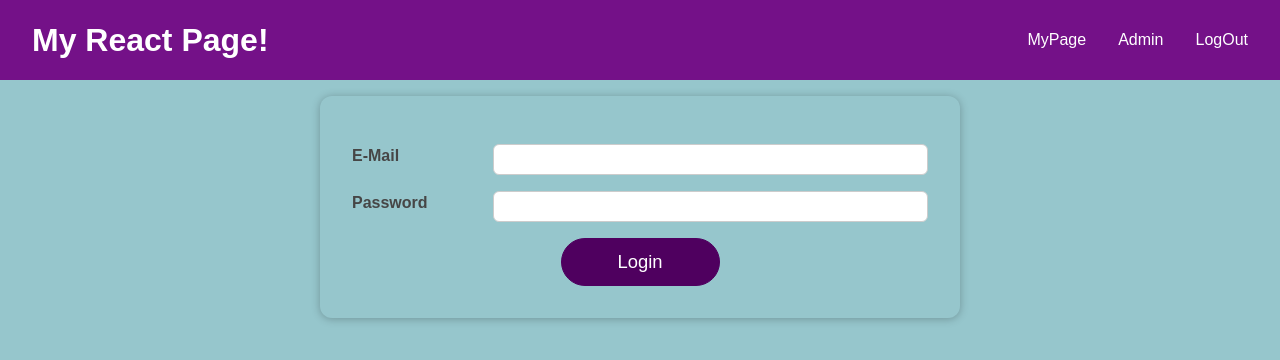
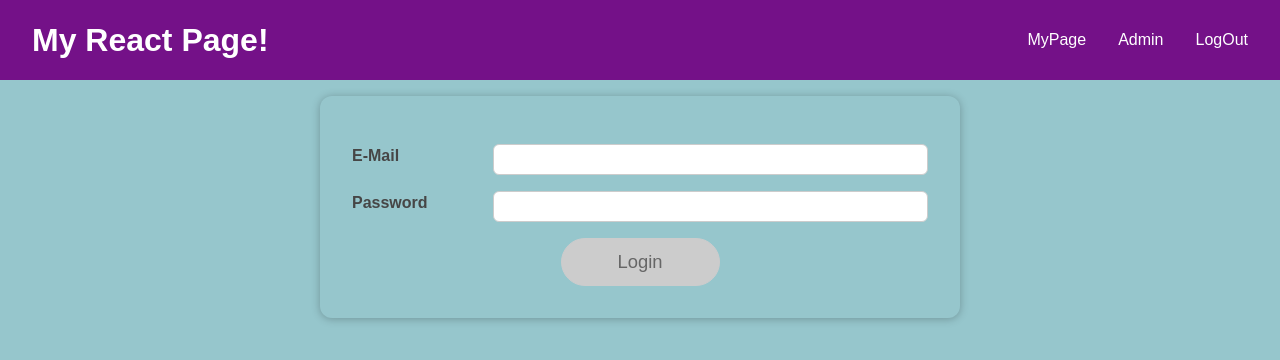
Before and after one commit to ckk914/reactStudy, a React (Create React App) app: page / in a window 1280 px wide. Shown: the top 360 px of the page. Built offline with nearby package versions, Linux system fonts and the light colour scheme.

Commit message:
# 주석 추가

```diff
--- a/src/components/UI/Button.js
+++ b/src/components/UI/Button.js
@@ -1,9 +1,14 @@
 import React from "react";
 import styles from "./Button.module.css";
 
-const Button = ({ type, onClick, children }) => {
+const Button = ({ type, onClick, className, disabled, children }) => {
   return (
-    <button type={type} className={styles.button} onClick={onClick}>
+    <button
+      type={type || "button"}
+      className={`${styles.button} ${className}`}
+      onClick={onClick}
+      disabled={disabled}
+    >
       {children}
     </button>
   );
```
Also changed, not shown: public/study-memo/&& ||.md (renamed from public/study-memo/&&.md, +6 -0 lines), public/study-memo/0.용어 정리.md (added, +1 -0 lines), src/components/SideEffect/Login.js (+9 -1 lines).
